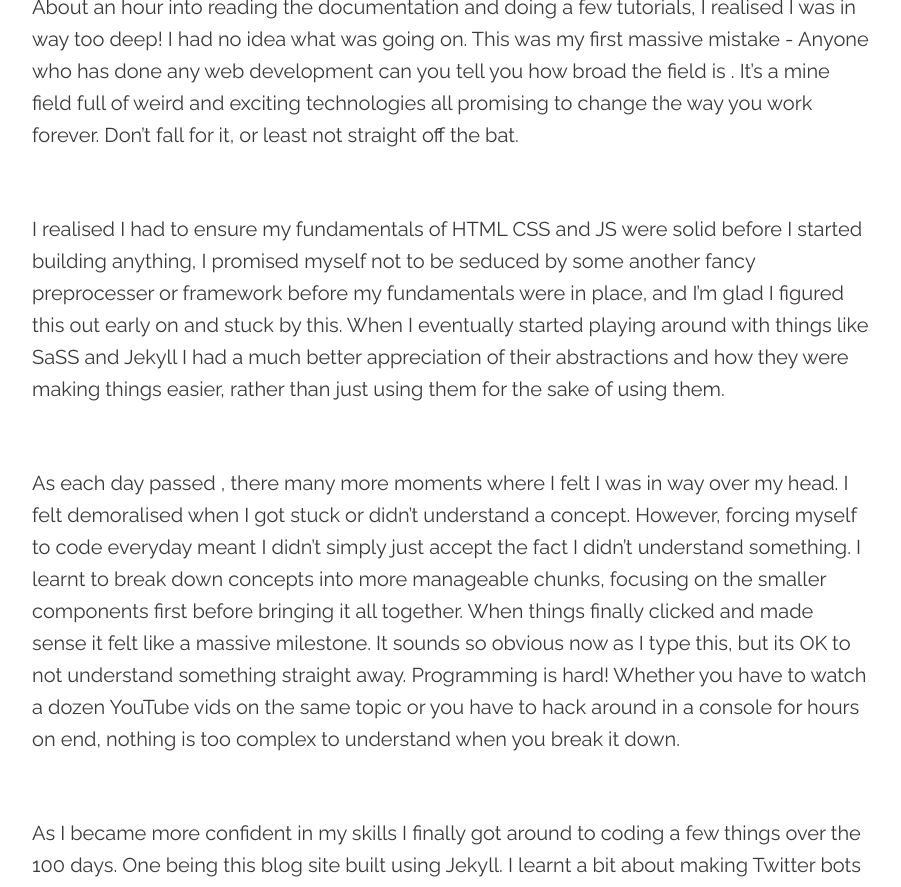
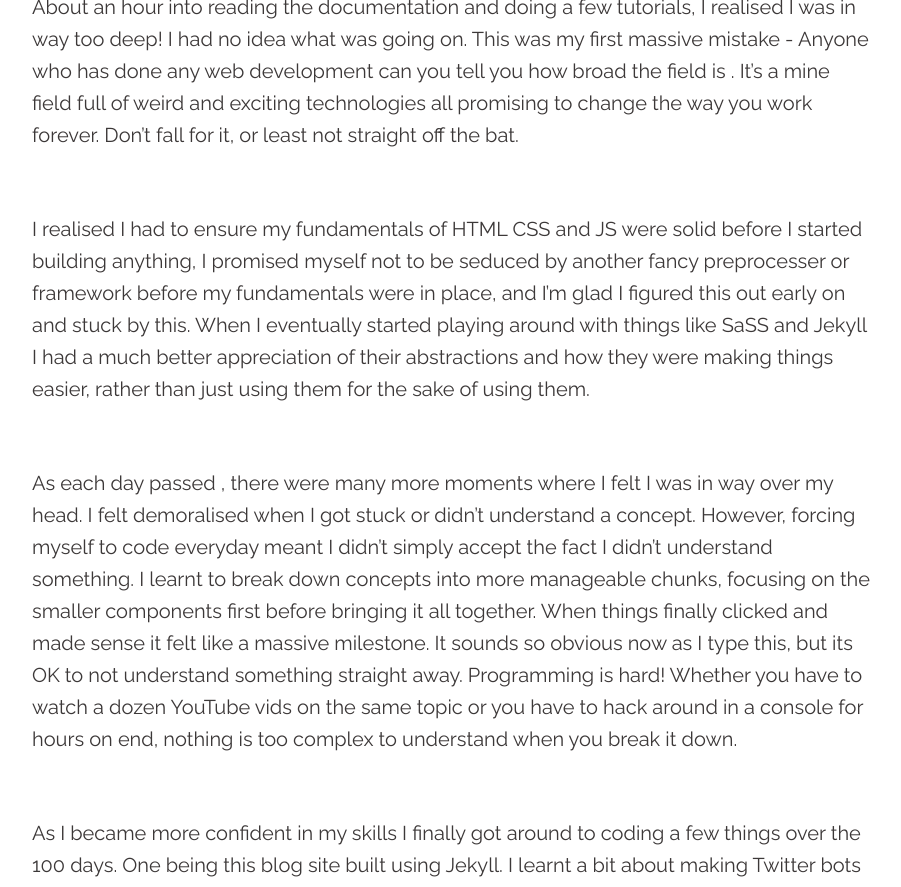
Before and after one commit to chiubaca/chiubaca.github.io, a Jekyll site: the page built from _posts/2017-06-03-after-100-days-of-code.md, in a window 1280 px wide and 1400 px high, scrolled down 1868 px, cut to the strip 43-930 px from the top of the window. Shown: the whole strip, without its empty margins (188-1089 px from the left). Built offline with Jekyll 4.4.1, drawn with Linux system fonts in a browser that asks for light colours; comment, search, counter and statistics services are not loaded; some of the changed text lies outside the part shown.

Commit message:
new blog added - after 100 days of code - tweaks

```diff
--- a/_posts/2017-06-03-after-100-days-of-code.md
+++ b/_posts/2017-06-03-after-100-days-of-code.md
@@ -32,11 +32,11 @@
 
 <br/>
 
-I realised I had to ensure my fundamentals of HTML CSS and JS were solid before I started building anything, I promised myself not to be seduced by some another fancy preprocesser or framework before my fundamentals were in place, and I'm glad I figured this out early on and stuck by this. When I eventually started playing around with things like SaSS and Jekyll I had a much better appreciation of their abstractions and how they were making things easier, rather than just using them for the sake of using them.
+I realised I had to ensure my fundamentals of HTML CSS and JS were solid before I started building anything, I promised myself not to be seduced by another fancy preprocesser or framework before my fundamentals were in place, and I'm glad I figured this out early on and stuck by this. When I eventually started playing around with things like SaSS and Jekyll I had a much better appreciation of their abstractions and how they were making things easier, rather than just using them for the sake of using them.
 
 <br/>
 
-As each day passed , there many more moments where I felt I was in way over my head. I felt demoralised when I got stuck or didn't understand a concept. However, forcing myself to code everyday meant I didn't simply just accept the fact I didn't understand something. I learnt to break down concepts into more manageable chunks, focusing on the smaller components first before bringing it all together. When things finally clicked and made sense it felt like a massive milestone. It sounds so obvious now as I type this, but its OK to not understand something straight away. Programming is hard! Whether you have to watch a dozen YouTube vids on the same topic or you have to hack around in a console for hours on end, nothing is too complex to understand when you break it down.
+As each day passed , there were many more moments where I felt I was in way over my head. I felt demoralised when I got stuck or didn't understand a concept. However, forcing myself to code everyday meant I didn't simply accept the fact I didn't understand something. I learnt to break down concepts into more manageable chunks, focusing on the smaller components first before bringing it all together. When things finally clicked and made sense it felt like a massive milestone. It sounds so obvious now as I type this, but its OK to not understand something straight away. Programming is hard! Whether you have to watch a dozen YouTube vids on the same topic or you have to hack around in a console for hours on end, nothing is too complex to understand when you break it down.
 
 <br/>
 
```
Also changed, not shown: other parts of _posts/2017-06-03-after-100-days-of-code.md (+3 -3 lines).
